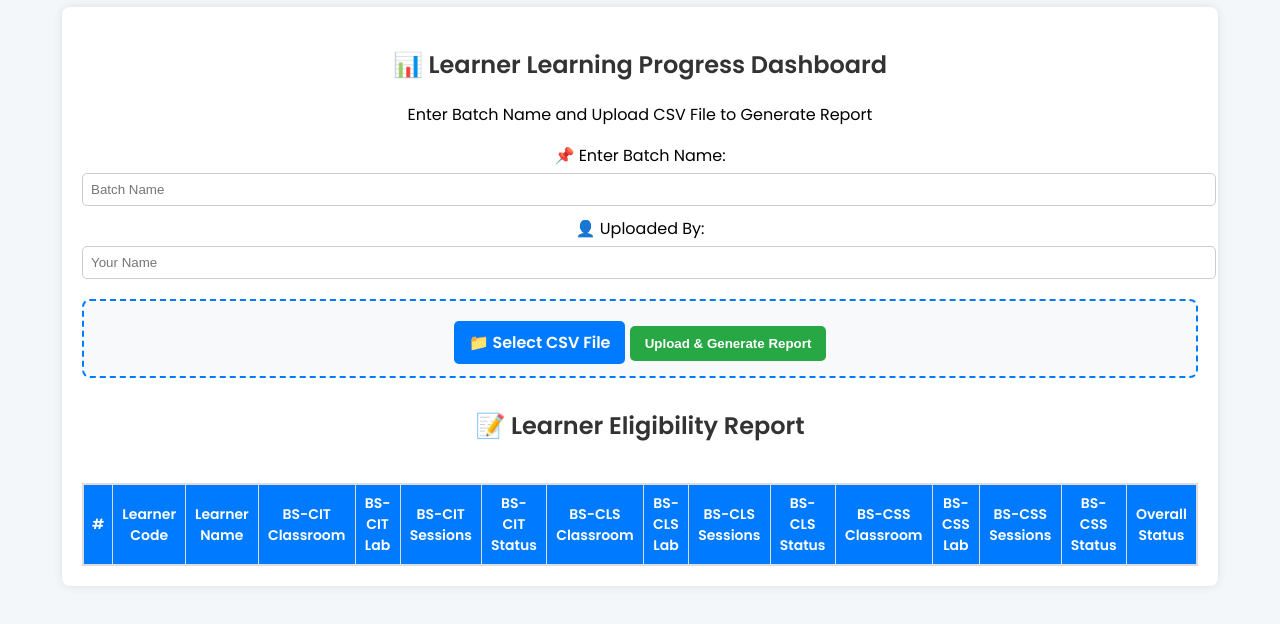
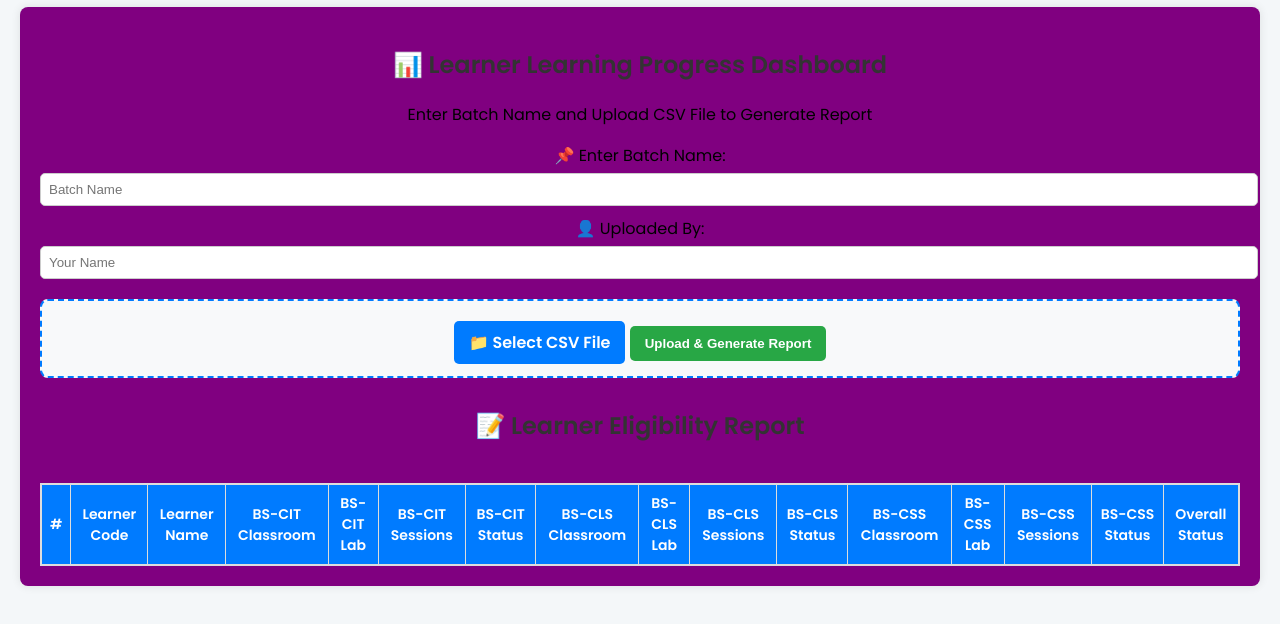
Before and after one commit to Hanumanpawar95/learning-dashboard, a website: page index.html in a window 1280 px wide. Shown: the part 72-696 px from the top of the page. Drawn offline with Linux system fonts and the light colour scheme.

Commit message:
Update index.html

```diff
--- a/index.html
+++ b/index.html
@@ -21,9 +21,9 @@
             color: #333;
         }
         .container {
-            max-width: 90%;
+            max-width: 100%;
             margin: auto;
-            background: #fff;
+            background: #800080;
             padding: 20px;
             border-radius: 8px;
             box-shadow: 0 0 10px rgba(0, 0, 0, 0.1);
```
